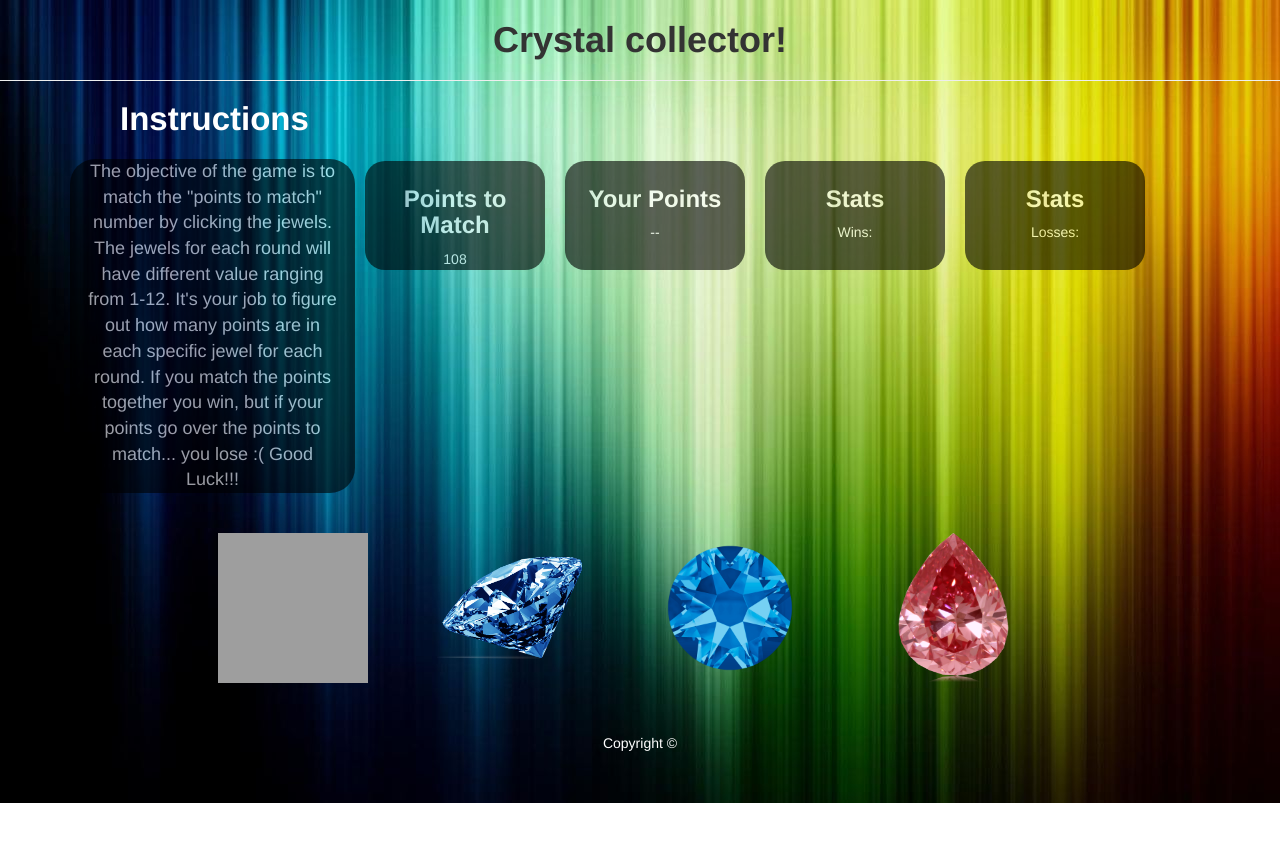
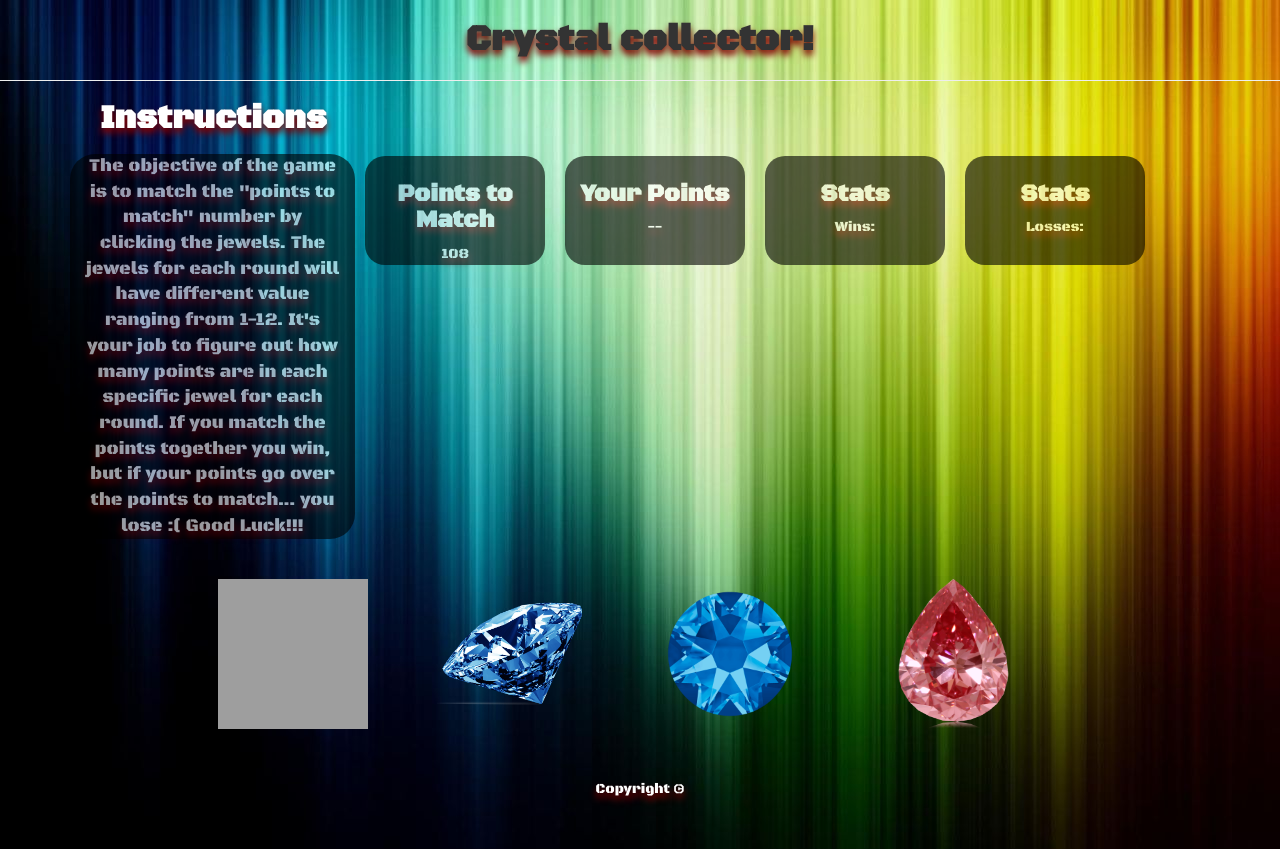
Before and after one commit to Jmichael96/Unit-4-Game, a plain HTML site: page index.html in a window 1280 px wide. Before the commit the page ends 803 px from the top, so only its background shows below. Drawn offline with nearby package versions, Linux system fonts and the light colour scheme; grey boxes are pictures that could not be loaded.

Commit message:
small tweeks to make it purdy

```diff
--- a/assets/css/reset.css
+++ b/assets/css/reset.css
@@ -1,7 +1,7 @@
+
 http://meyerweb.com/eric/tools/css/reset/
    v2.0 | 20110126
    License: none (public domain)
-
 
 html, body, div, span, applet, object, iframe,
 h1, h2, h3, h4, h5, h6, p, blockquote, pre,
--- a/assets/css/style.css
+++ b/assets/css/style.css
@@ -1,5 +1,6 @@
 body {
-
+    font-family: 'Black Ops One', cursive;
+    text-shadow: 0px 5px 7px maroon;
 }
 h1 {
 	text-align: center;
@@ -10,7 +11,7 @@ h3 {
     font-weight: bolder;
 }
 #instructions {
-    margin:0px 0px 22px 50px;
+    margin:0px 0px 17px 30px;
     font-size: 33px;
     font-weight: bold;
 }
--- a/index.html
+++ b/index.html
@@ -1,6 +1,7 @@
 <!DOCTYPE html>
 <html lang="en">
 <head>
+    <link href="https://fonts.googleapis.com/css?family=Black+Ops+One" rel="stylesheet">
 	<link rel="stylesheet" href="https://maxcdn.bootstrapcdn.com/bootstrap/3.3.6/css/bootstrap.min.css" integrity="sha384-1q8mTJOASx8j1Au+a5WDVnPi2lkFfwwEAa8hDDdjZlpLegxhjVME1fgjWPGmkzs7" crossorigin="anonymous">
 	<link rel="stylesheet" type="text/css" href="assets/css/style.css">
 	<script src="https://code.jquery.com/jquery-2.2.4.min.js"></script>
```
